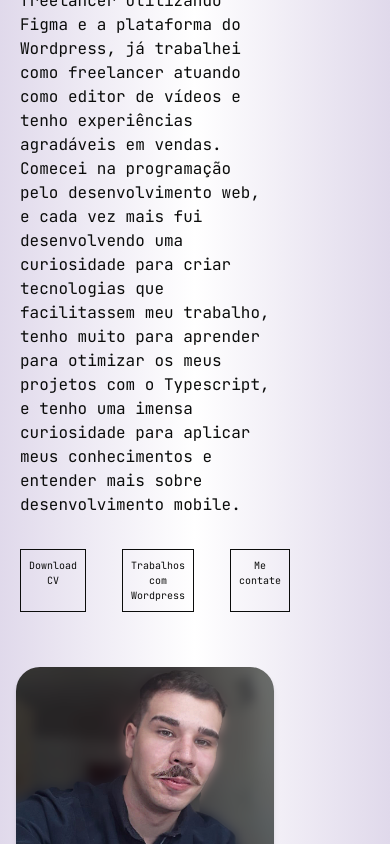
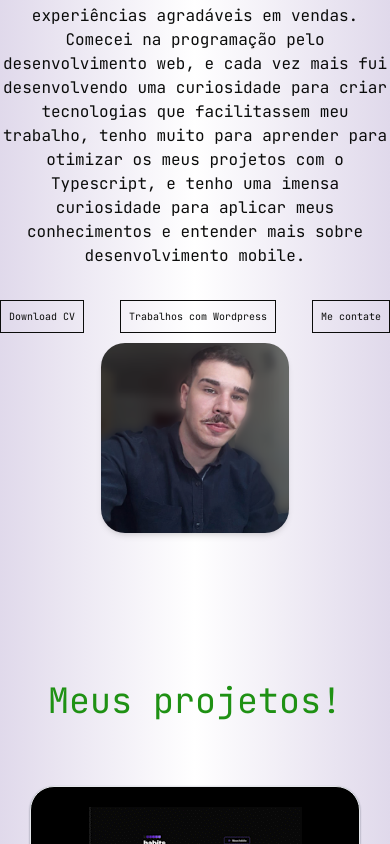
Before and after one commit to Mazzotti1/Portfolio, a React (Vite) app: page / in a window 390 px wide. Shown: the part 1156-2000 px from the top of the page. Built offline with nearby package versions, Linux system fonts and the light colour scheme.

Commit message:
Correção tamanho da tela mobile

```diff
--- a/src/Components/AboutMe/AboutMe.tsx
+++ b/src/Components/AboutMe/AboutMe.tsx
@@ -16,7 +16,7 @@ export const AboutMe: React.FC<Props> = ({language }) => {
            <div className="pl-52 pr-52 containerResume flex justify-center items-center  " >
             <img  src={perfil} className=" imgAbout h-1/5 rounded-3xl shadow-md hover:shadow-gray-400  hover:scale-110  transition-all " data-anime="top" />
 
-            <div className=" containerText  m-20 w-3/5  flex  flex-col">
+            <div className=" containerText flex  flex-col">
             <h1 className="text-fonteVerde text-4xl mb-5 ">{language === 'pt' ? pt.TittleAbout : en.TittleAbout}</h1>
             <TextAbout>
             <p className=" ">{language === 'pt' ? pt.ResumeAbout : en.ResumeAbout}</p>
--- a/src/Components/HomeComponents/ButtonDown.tsx
+++ b/src/Components/HomeComponents/ButtonDown.tsx
@@ -17,7 +17,7 @@ export function ButtonDown() {
         <div >
             <button  onClick={handleClick}>
             <TextHome>
-              <CaretDown size={60} className="hover:translate-y-5 hover:text-fonteVerde transition " weight="thin" />
+              <CaretDown size={60} className=" hover:translate-y-5 hover:text-fonteVerde transition " weight="thin" />
              </TextHome>
             </button>
         </div>
--- a/src/Components/knowledges/Knowledges.tsx
+++ b/src/Components/knowledges/Knowledges.tsx
@@ -21,7 +21,7 @@ export const Knowledges = (props: { language: string }) => {
 
     return(
         <ContainerKnowledge>
-        <div className=" h-screen  ">
+        <div className=" containerKnowledge h-screen  ">
              <div className="justify-center  flex">
                 <h1 className="tittleKnowledge text-center text-fonteVerde  mt-52  mb-20 text-5xl">{props.language === 'pt' ? pt.Tittle : en.Tittle}</h1>
              </div>
--- a/src/styles/medias/medias.css
+++ b/src/styles/medias/medias.css
@@ -21,7 +21,7 @@
         padding:20px;
     }
     .containerResume{
-        margin-right:170px;
+
         padding:0;
         display:flex;
         flex-direction: column-reverse;
@@ -41,10 +41,13 @@
     width:110px
    }
    .containerText{
-    padding:35px;
+
+    }
+    .containerKnowledge{
+        height:100%;
     }
     .tittleKnowledge{
-    margin:0;
+    font-size:35px;
     }
     .footerTittle{
     font-size:10px;
@@ -62,19 +65,11 @@
     .typeWritting{
         font-size:23px
     }
-    .imgAbout{
-        margin-top:20px;
-        margin-left:70px;
-    }
+
     .TittleSecProjects{
         font-size:35px;
     }
-    .containerText{
-        margin:0px;
-        margin-left:70px;
-        margin-top:20px;
-        width:320px
-    }
+
     .buttonsAbout{
         display:flex;
 
@@ -84,10 +79,7 @@
         grid-template-columns: repeat(1, minmax(0, 1fr));
         padding:20px;
     }
-    .tittleKnowledge{
-        font-size:35px;
 
-    }
     .menusKnowledge{
         display:initial;
         margin:30px
@@ -148,9 +140,22 @@
     .disquete{
     padding:0;
     }
+    .containerText{
+        text-align:center;
+        margin-top:10px
+    }
+    .imgAbout{
+        margin-top:10px;
+
+    }
+
+
 }
 
 @media (max-width:320px){
+    .titleHome{
+        font-size:17px
+    }
     .footerTittle{
         font-size:10px;
         }
@@ -160,5 +165,10 @@
         flex-direction:column;
         display:flex
         }
+        .containerText{
+            text-align:center;
+            margin:10px;
+            margin-top:70px
+        }
 
 }
```
